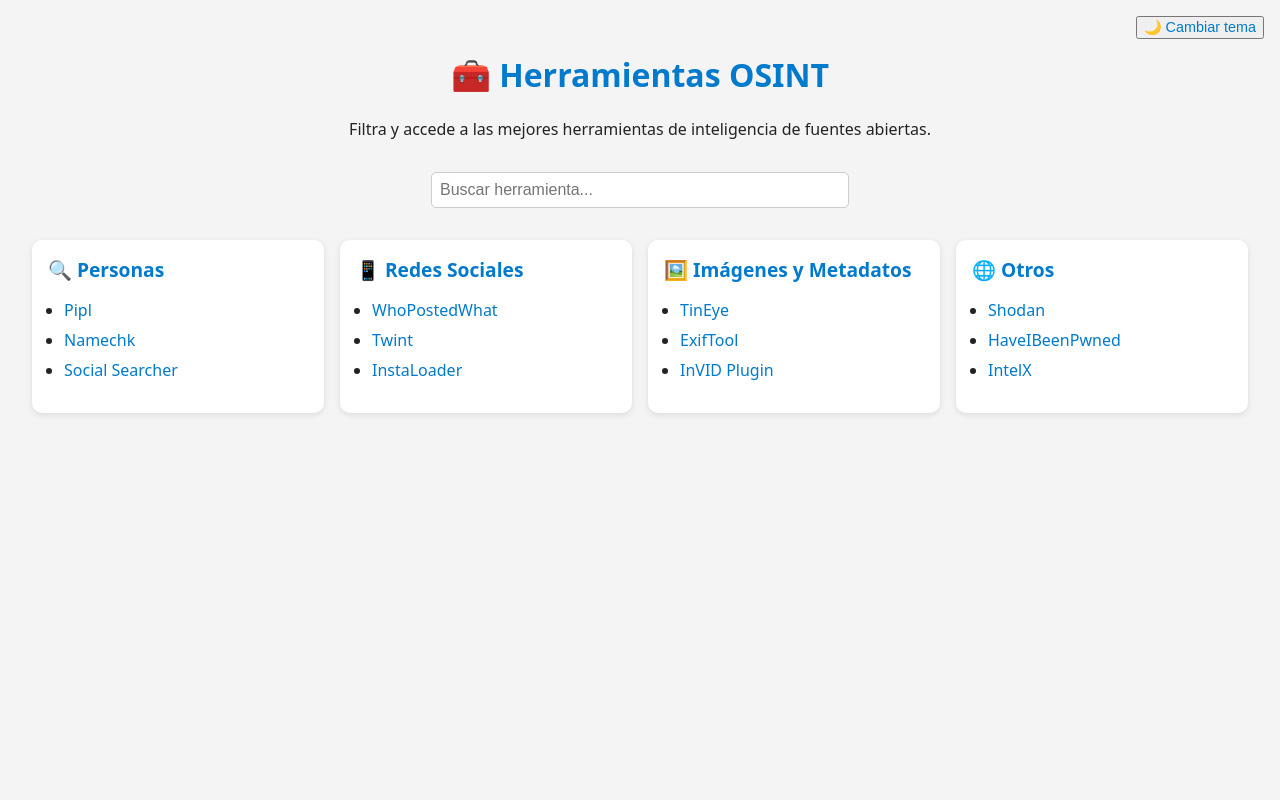
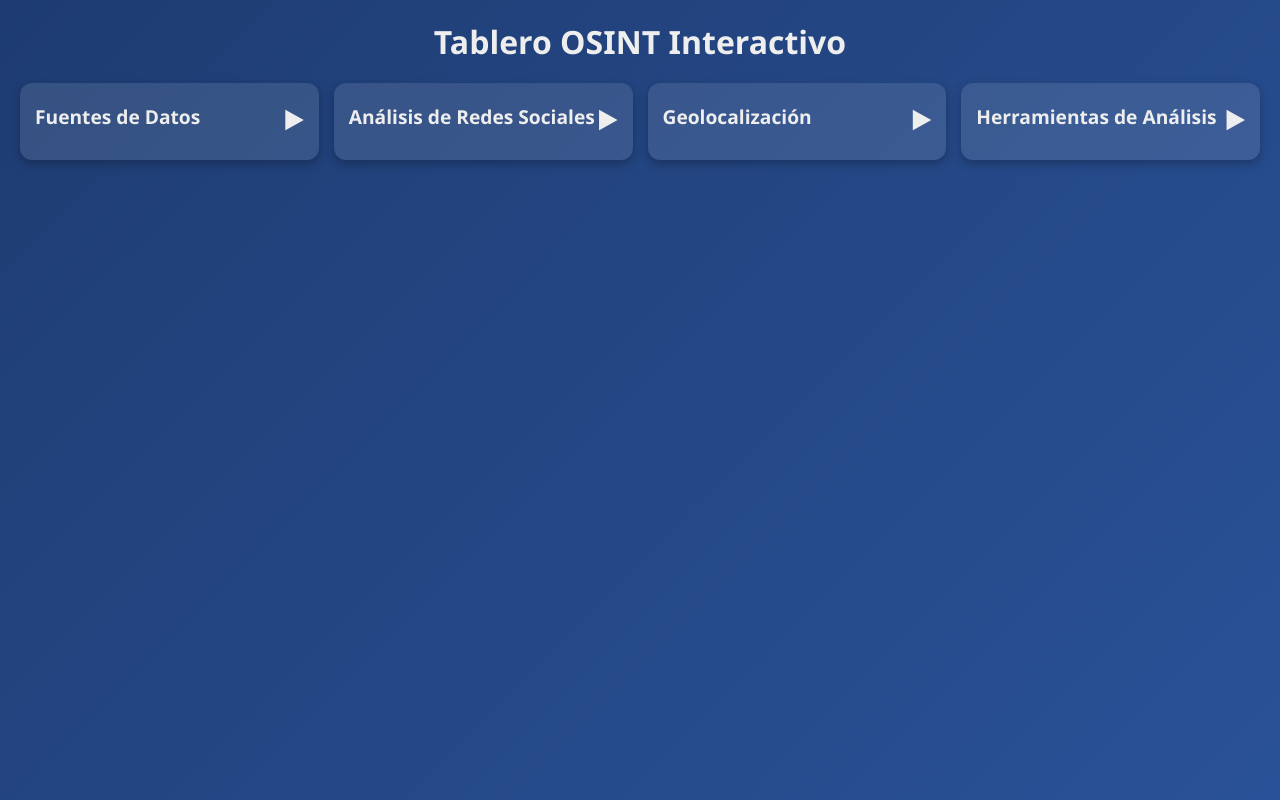
Before and after one commit to Sebastian-Eng-dotcom/osintsebastian-web, a plain HTML site: page index.html in a window 1280 px wide. Drawn offline with Linux system fonts and the light colour scheme.

Commit message:
Add files via upload

```diff
--- a/index.html
+++ b/index.html
@@ -1,149 +1,183 @@
+
 <!DOCTYPE html>
 <html lang="es">
 <head>
-  <meta charset="UTF-8">
-  <title>Herramientas OSINT</title>
-  <link rel="icon" href="https://upload.wikimedia.org/wikipedia/commons/thumb/4/4a/OOjs_UI_icon_search-ltr.svg/120px-OOjs_UI_icon_search-ltr.svg.png">
-  <meta name="viewport" content="width=device-width, initial-scale=1.0">
+<meta charset="UTF-8" />
+<meta name="viewport" content="width=device-width, initial-scale=1" />
+<title>Tablero OSINT Interactivo</title>
 <style>
-    :root {
-      --bg: #f4f4f4;
-      --text: #222;
-      --card-bg: #fff;
-      --accent: #007acc;
-    }
-    [data-theme="dark"] {
-      --bg: #1e1e1e;
-      --text: #f4f4f4;
-      --card-bg: #2a2a2a;
-      --accent: #66b2ff;
+  /* Reset básico */
+  * {
+    margin: 0;
+    padding: 0;
+    box-sizing: border-box;
   }
   body {
-      font-family: system-ui, sans-serif;
-      background: var(--bg);
-      color: var(--text);
-      margin: 0;
-      padding: 2rem;
-    }
-    header {
-      text-align: center;
-      margin-bottom: 2rem;
+    font-family: 'Segoe UI', Tahoma, Geneva, Verdana, sans-serif;
+    background: linear-gradient(135deg, #1e3c72, #2a5298);
+    color: #eee;
+    min-height: 100vh;
+    padding: 20px;
   }
   h1 {
-      font-size: 2rem;
-      color: var(--accent);
+    text-align: center;
+    margin-bottom: 20px;
+    font-weight: 700;
   }
-    .search-box {
-      text-align: center;
-      margin-bottom: 2rem;
-    }
-    input[type="text"] {
-      padding: 0.5rem;
-      font-size: 1rem;
-      width: 80%;
-      max-width: 400px;
-      border-radius: 5px;
-      border: 1px solid #ccc;
-    }
-    .toggle-theme {
-      position: absolute;
-      top: 1rem;
-      right: 1rem;
-      cursor: pointer;
-      font-size: 0.9rem;
-      color: var(--accent);
-    }
-    .container {
+  .grid-container {
     display: grid;
-      grid-template-columns: repeat(auto-fit, minmax(250px, 1fr));
-      gap: 1rem;
+    gap: 15px;
+    grid-template-columns: repeat(auto-fit, minmax(280px, 1fr));
   }
   .card {
-      background: var(--card-bg);
-      border-radius: 10px;
-      padding: 1rem;
-      box-shadow: 0 2px 6px rgba(0,0,0,0.1);
+    background: rgba(255,255,255,0.1);
+    border-radius: 12px;
+    box-shadow: 0 4px 10px rgba(0,0,0,0.25);
+    padding: 15px;
+    cursor: pointer;
+    transition: background 0.3s ease;
   }
-    .card h2 {
-      margin-top: 0;
-      font-size: 1.2rem;
-      color: var(--accent);
+  .card:hover {
+    background: rgba(255,255,255,0.2);
   }
-    .card ul {
-      padding-left: 1rem;
+  .card-header {
+    font-weight: 700;
+    font-size: 1.2em;
+    margin-bottom: 10px;
+    display: flex;
+    justify-content: space-between;
+    align-items: center;
   }
-    .card li {
-      margin-bottom: 0.5rem;
+  .card-content {
+    max-height: 0;
+    overflow: hidden;
+    transition: max-height 0.35s ease;
   }
-    .card a {
-      color: var(--accent);
+  .card-content.open {
+    max-height: 1000px; /* suficientemente grande para desplegar */
+  }
+  ul.tools-list {
+    list-style: none;
+    padding-left: 0;
+  }
+  ul.tools-list li {
+    margin-bottom: 8px;
+  }
+  ul.tools-list li a {
+    color: #a8d0ff;
     text-decoration: none;
+    font-weight: 600;
+    transition: color 0.2s ease;
   }
-    .card a:hover {
+  ul.tools-list li a:hover {
+    color: #fff;
     text-decoration: underline;
+  }
+  .toggle-icon {
+    font-weight: 700;
+    font-size: 1.4em;
+    user-select: none;
+    transition: transform 0.3s ease;
+  }
+  .toggle-icon.rotate {
+    transform: rotate(90deg);
+  }
+  @media (max-width: 480px) {
+    body {
+      padding: 10px;
+    }
+    .card-header {
+      font-size: 1em;
+    }
   }
 </style>
 </head>
 <body>
-  <button class="toggle-theme" onclick="toggleTheme()">🌙 Cambiar tema</button>
-  <header>
-    <h1>🧰 Herramientas OSINT</h1>
-    <p>Filtra y accede a las mejores herramientas de inteligencia de fuentes abiertas.</p>
-  </header>
 
-  <div class="search-box">
-    <input type="text" id="searchInput" placeholder="Buscar herramienta..." onkeyup="filterCards()">
+<h1>Tablero OSINT Interactivo</h1>
+
+<div class="grid-container">
+  <div class="card" tabindex="0">
+    <div class="card-header">
+      Fuentes de Datos
+      <span class="toggle-icon">&#9654;</span>
     </div>
-
-  <div class="container" id="toolsContainer">
-    <div class="card">
-      <h2>🔍 Personas</h2>
-      <ul>
-        <li><a href="https://pipl.com/" target="_blank">Pipl</a></li>
-        <li><a href="https://namechk.com/" target="_blank">Namechk</a></li>
-        <li><a href="https://www.social-searcher.com/" target="_blank">Social Searcher</a></li>
-      </ul>
-    </div>
-    <div class="card">
-      <h2>📱 Redes Sociales</h2>
-      <ul>
-        <li><a href="https://www.whopostedwhat.com/" target="_blank">WhoPostedWhat</a></li>
-        <li><a href="https://github.com/twintproject/twint" target="_blank">Twint</a></li>
-        <li><a href="https://instaloader.github.io/" target="_blank">InstaLoader</a></li>
-      </ul>
-    </div>
-    <div class="card">
-      <h2>🖼️ Imágenes y Metadatos</h2>
-      <ul>
-        <li><a href="https://tineye.com/" target="_blank">TinEye</a></li>
-        <li><a href="https://exiftool.org/" target="_blank">ExifTool</a></li>
-        <li><a href="https://www.invid-project.eu/tools/invid-verification-plugin/" target="_blank">InVID Plugin</a></li>
-      </ul>
-    </div>
-    <div class="card">
-      <h2>🌐 Otros</h2>
-      <ul>
-        <li><a href="https://www.shodan.io/" target="_blank">Shodan</a></li>
-        <li><a href="https://haveibeenpwned.com/" target="_blank">HaveIBeenPwned</a></li>
-        <li><a href="https://intelx.io/" target="_blank">IntelX</a></li>
+    <div class="card-content">
+      <ul class="tools-list">
+        <li><a href="https://www.shodan.io" target="_blank" rel="noopener">Shodan</a></li>
+        <li><a href="https://intelx.io" target="_blank" rel="noopener">IntelX</a></li>
+        <li><a href="https://www.censys.io" target="_blank" rel="noopener">Censys</a></li>
       </ul>
     </div>
   </div>
 
+  <div class="card" tabindex="0">
+    <div class="card-header">
+      Análisis de Redes Sociales
+      <span class="toggle-icon">&#9654;</span>
+    </div>
+    <div class="card-content">
+      <ul class="tools-list">
+        <li><a href="https://www.social-searcher.com" target="_blank" rel="noopener">Social Searcher</a></li>
+        <li><a href="https://twint.readthedocs.io" target="_blank" rel="noopener">TWINT</a></li>
+        <li><a href="https://www.maltego.com" target="_blank" rel="noopener">Maltego</a></li>
+      </ul>
+    </div>
+  </div>
+
+  <div class="card" tabindex="0">
+    <div class="card-header">
+      Geolocalización
+      <span class="toggle-icon">&#9654;</span>
+    </div>
+    <div class="card-content">
+      <ul class="tools-list">
+        <li><a href="https://www.geoiptool.com" target="_blank" rel="noopener">GeoIP Tool</a></li>
+        <li><a href="https://www.opencellid.org" target="_blank" rel="noopener">OpenCellID</a></li>
+        <li><a href="https://www.google.com/maps" target="_blank" rel="noopener">Google Maps</a></li>
+      </ul>
+    </div>
+  </div>
+
+  <div class="card" tabindex="0">
+    <div class="card-header">
+      Herramientas de Análisis
+      <span class="toggle-icon">&#9654;</span>
+    </div>
+    <div class="card-content">
+      <ul class="tools-list">
+        <li><a href="https://www.exiftool.org" target="_blank" rel="noopener">ExifTool</a></li>
+        <li><a href="https://www.tineye.com" target="_blank" rel="noopener">TinEye</a></li>
+        <li><a href="https://www.hunch.ly" target="_blank" rel="noopener">Hunch.ly</a></li>
+      </ul>
+    </div>
+  </div>
+</div>
+
 <script>
-    function filterCards() {
-      const input = document.getElementById('searchInput').value.toLowerCase();
+  // Seleccionar todas las tarjetas
   const cards = document.querySelectorAll('.card');
+
   cards.forEach(card => {
-        const text = card.innerText.toLowerCase();
-        card.style.display = text.includes(input) ? 'block' : 'none';
+    const header = card.querySelector('.card-header');
+    const content = card.querySelector('.card-content');
+    const icon = card.querySelector('.toggle-icon');
+
+    header.addEventListener('click', () => {
+      content.classList.toggle('open');
+      icon.classList.toggle('rotate');
     });
+
+    // También toggle con teclado (Enter o Espacio)
+    card.addEventListener('keydown', e => {
+      if(e.key === 'Enter' || e.key === ' ') {
+        e.preventDefault();
+        content.classList.toggle('open');
+        icon.classList.toggle('rotate');
       }
+    });
+  });
+</script>
 
-    function toggleTheme() {
-      const theme = document.documentElement.getAttribute("data-theme");
-      document.documentElement.setAttribute("data-theme", theme === "dark" ? "light" : "dark");
-    }
-  </script>
 </body>
 </html>
```
Lines whose indentation alone changed are shown as unchanged.
